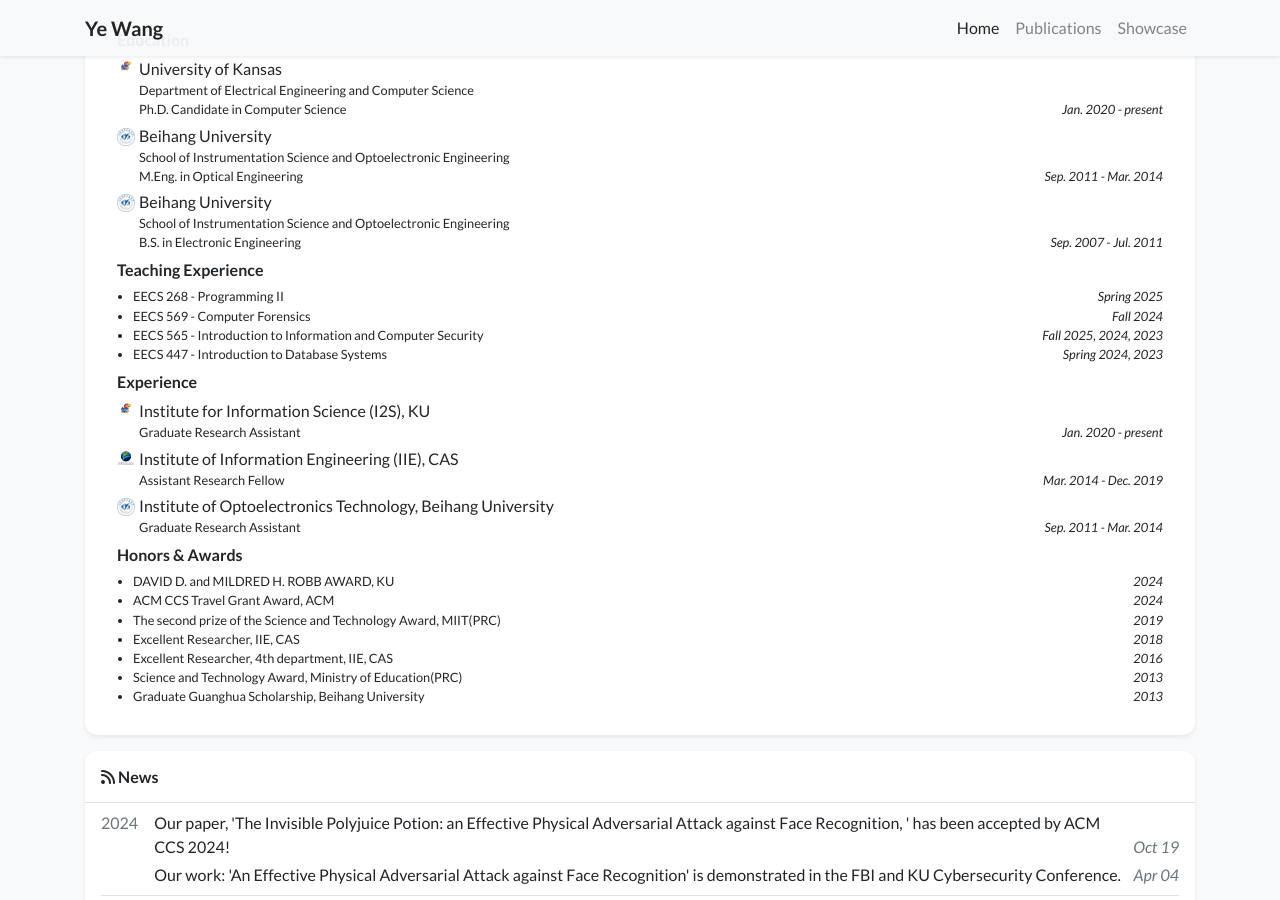
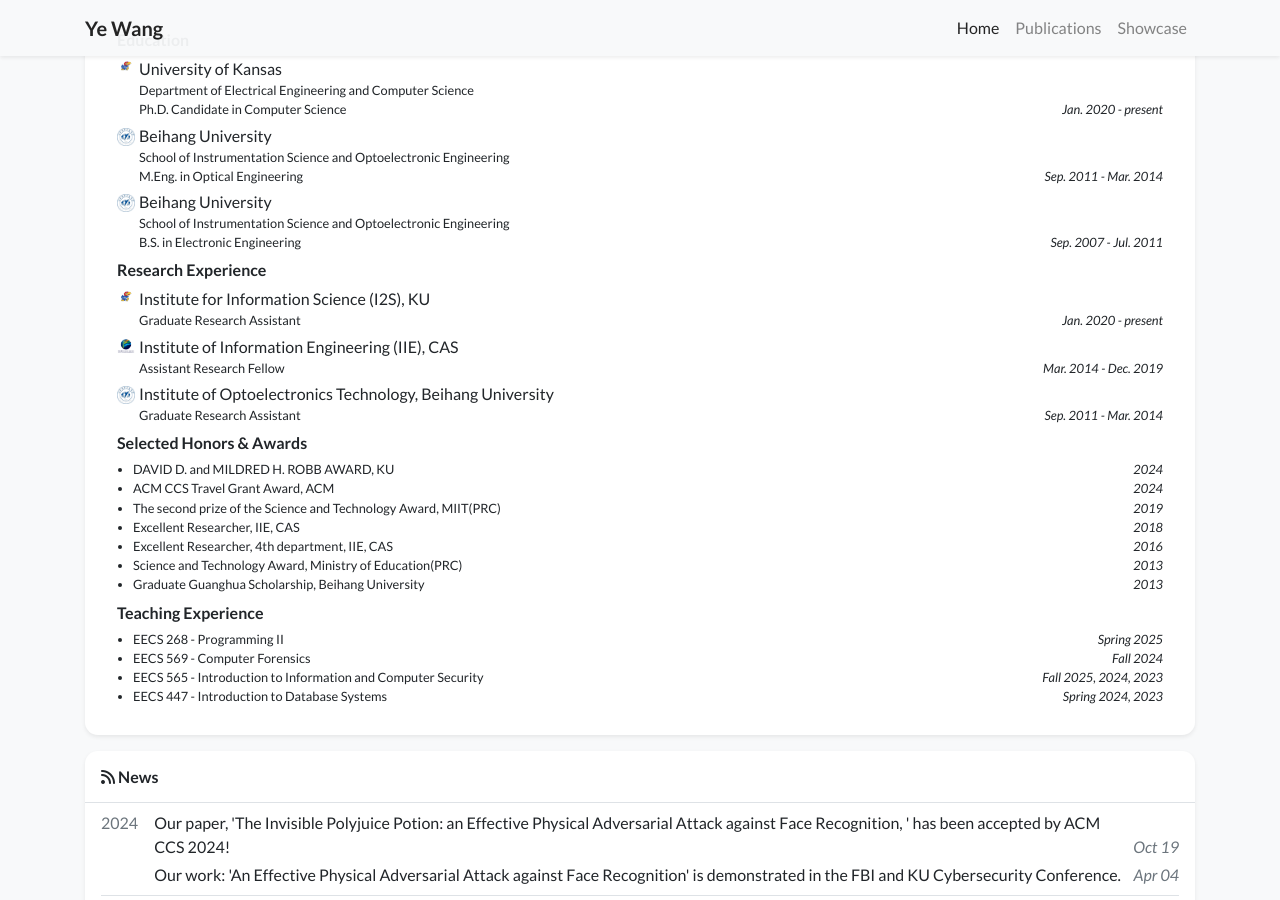
Before and after one commit to yeah61/yeah61.github.io, a Jekyll site: the page built from index.html, in a window 1280 px wide and 900 px high, scrolled down 715 px. Built offline with Jekyll 4.4.1, drawn with Linux system fonts in a browser that asks for light colours; nearby versions of some CDN libraries; a style sheet for code colours, icons or effects is not loaded.

Commit message:
Update experience_card.html

```diff
--- a/_includes/widgets/experience_card.html
+++ b/_includes/widgets/experience_card.html
@@ -4,7 +4,7 @@
             <div class="card-body p-4">
                 <div class="row" data-masonry='{"percentPosition": true }'>
                     {% if site.data.profile.education %}
-                    <div class="col-md-12 order-1">
+                    <div class="col-md-12">
                         <div class="mx-2 my-1">
                             <h6>Education</h6>
                             <ul class="list-unstyled mb-1">
@@ -26,28 +26,10 @@
                     </div>
                     {% endif %}
 
-                    {% if site.data.profile.teaching %}
-                    <div class="col-md-12 order-2">
+                    {% if site.data.profile.experience %}
+                    <div class="col-md-12">
                         <div class="mx-2 my-1">
-                            <h6>Teaching Experience</h6>
-                            <ul class="list small pl-3 mb-1">
-                                {% for item in site.data.profile.teaching %}
-                                <li>
-                                    <div class="d-flex">
-                                        <div>{{ item.name }}</div>
-                                        <div class="ml-auto mt-auto no-break"><em>{{ item.date }}</em></div>
-                                    </div>
-                                </li>
-                                {% endfor %}
-                            </ul>
-                        </div>
-                    </div>
-                    {% endif %}
-
-                    {% if site.data.profile.experience %}
-                    <div class="col-md-12 order-3">
-                        <div class="mx-2 my-1">
-                            <h6>Experience</h6>
+                            <h6>Research Experience</h6>
                             <ul class="list-unstyled mb-1">
                                 {% for item in site.data.profile.experience %}
                                 <li class="media mb-1">
@@ -68,11 +50,29 @@
                     {% endif %}
 
                     {% if site.data.profile.awards %}
-                    <div class="col-md-12 order-4">
+                    <div class="col-md-12">
                         <div class="mx-2 my-1">
-                            <h6>Honors & Awards</h6>
+                            <h6>Selected Honors & Awards</h6>
                             <ul class="list small pl-3 mb-1">
                                 {% for item in site.data.profile.awards %}
+                                <li>
+                                    <div class="d-flex">
+                                        <div>{{ item.name }}</div>
+                                        <div class="ml-auto mt-auto no-break"><em>{{ item.date }}</em></div>
+                                    </div>
+                                </li>
+                                {% endfor %}
+                            </ul>
+                        </div>
+                    </div>
+                    {% endif %}
+
+                    {% if site.data.profile.teaching %}
+                    <div class="col-md-12">
+                        <div class="mx-2 my-1">
+                            <h6>Teaching Experience</h6>
+                            <ul class="list small pl-3 mb-1">
+                                {% for item in site.data.profile.teaching %}
                                 <li>
                                     <div class="d-flex">
                                         <div>{{ item.name }}</div>
```
